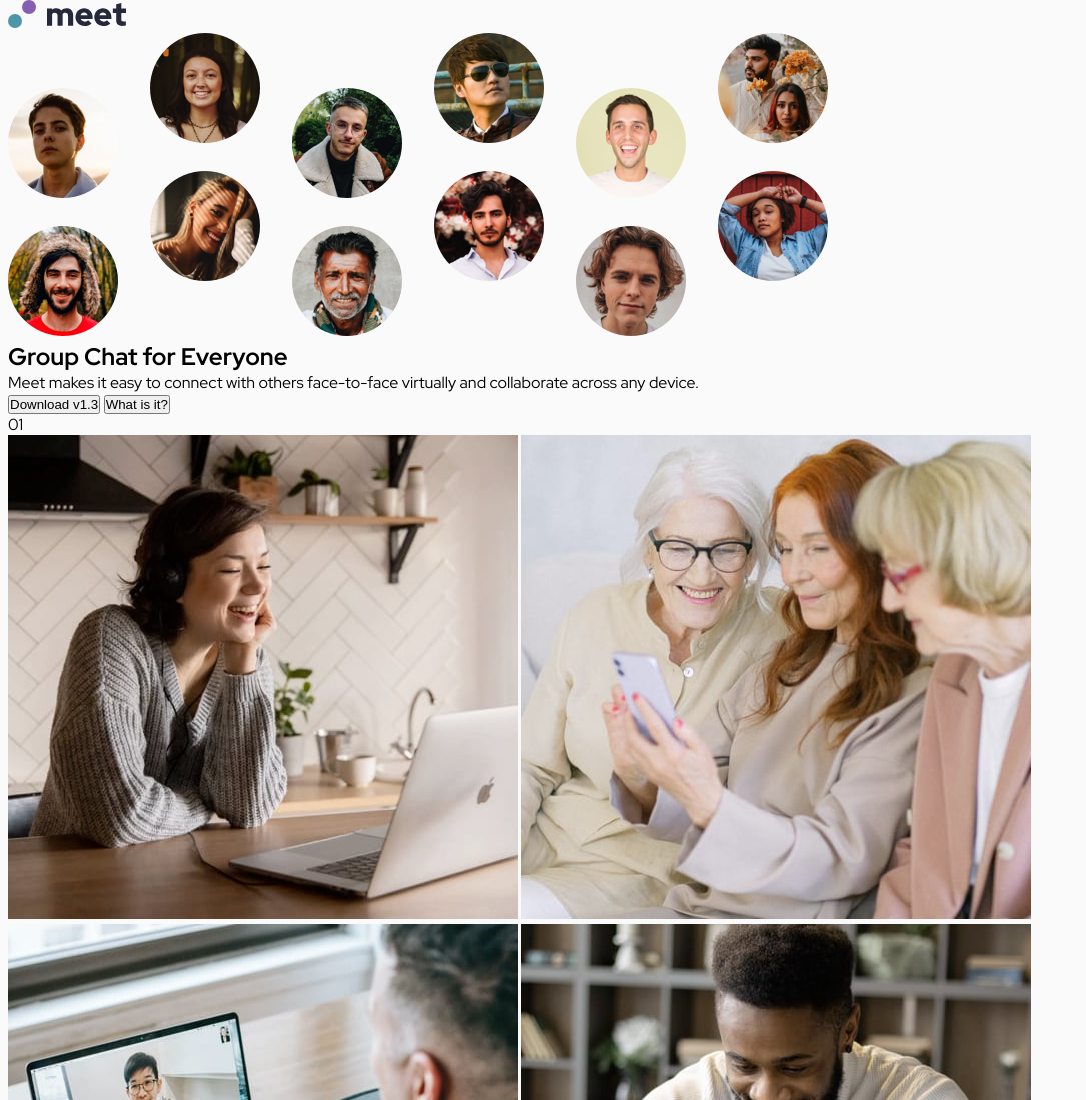
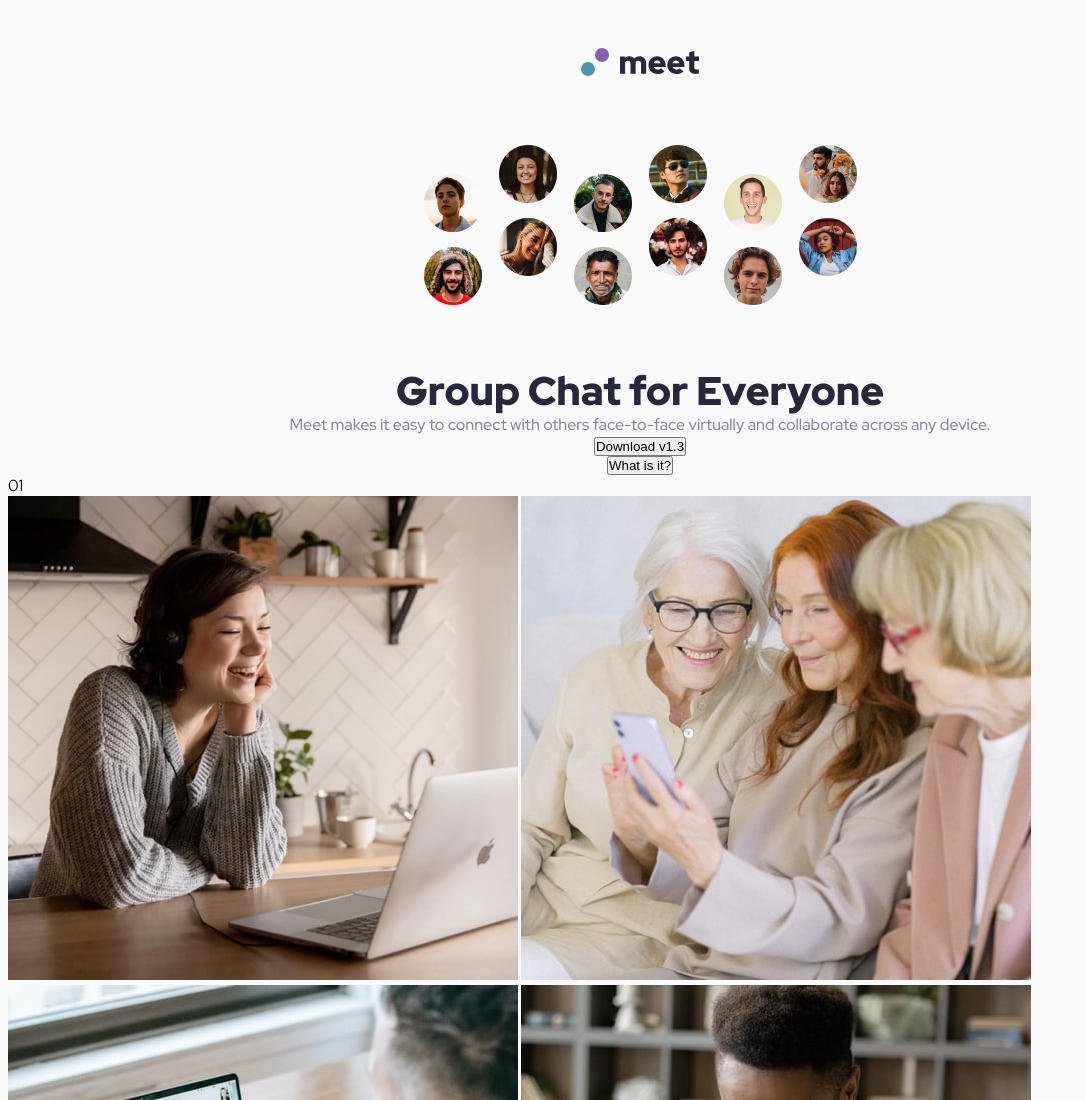
Before and after one commit to padi/meet-landing-page, a plain HTML site: page index.html in a window 1280 px wide. Shown: the top 1100 px of the page, without its empty margins (0-1086 px from the left). Drawn offline with Linux system fonts and the light colour scheme.

Commit message:
add prelim styles to nav and (partially) hero section

```diff
--- a/index.html
+++ b/index.html
@@ -12,20 +12,21 @@
 </head>
 
 <body>
-  <nav>
-    <!-- Navigation links and logo go here -->
-    <img src="./assets/logo.svg" alt="Meet Logo">
+  <nav class="meet-logo">
+    <a class="link" href="./index.html">
+      <img class="image" src="./assets/logo.svg" alt="Meet Logo" />
+    </a>
   </nav>
 
-  <section class="hero">
-    <!-- Hero section content goes here -->
-    <!-- Insert pictures here -->
-    <img src="./assets/tablet/image-hero.png" alt="A variety of faces across the world">
-    <h1>Group Chat for Everyone</h1>
-    <p>Meet makes it easy to connect with others face-to-face virtually and collaborate across any device.</p>
+  <section class="hero-section">
+    <img class="image" src="./assets/tablet/image-hero.png" alt="A variety of faces across the world">
+    <h1 class="headline">Group Chat for Everyone</h1>
+    <p class="lead">
+      Meet makes it easy to connect with others face-to-face virtually and collaborate across any device.
+    </p>
 
-    <button>Download v1.3</button>
-    <button>What is it?</button>
+    <button class="primarybutton">Download v1.3</button>
+    <button clas="secondarybutton">What is it?</button>
   </section>
 
   <main>
--- a/styles/index.css
+++ b/styles/index.css
@@ -18,6 +18,46 @@ body {
   background: var(--white)
 }
 
+.meet-logo {
+  padding-block-start: 3em;
+  display: flex;
+  justify-content: center;
+  align-items: center;
+
+  /* todo removeme later before submitting */
+  /* >.link {} */
+  /* >.image {} */
+}
+
+.hero-section {
+  padding-block-start: 4em;
+  display: flex;
+  justify-content: center;
+  align-items: center;
+  flex-direction: column;
+
+  >.image {
+    height: 160px;
+    margin-block-end: 4em;
+  }
+
+  >.headline {
+    text-align: center;
+    font-weight: 900;
+    font-size: 40px;
+    line-height: 110%;
+    color: var(--slate-900);
+  }
+
+  >.lead {
+    text-align: center;
+    /* medium */
+    font-weight: 500;
+    font-size: 16px;
+    line-height: 150%;
+    color: var(--slate-600);
+  }
+}
 .desktop-tp1 {
   /* desktop/text-preset-1 */
   /* black */
```
